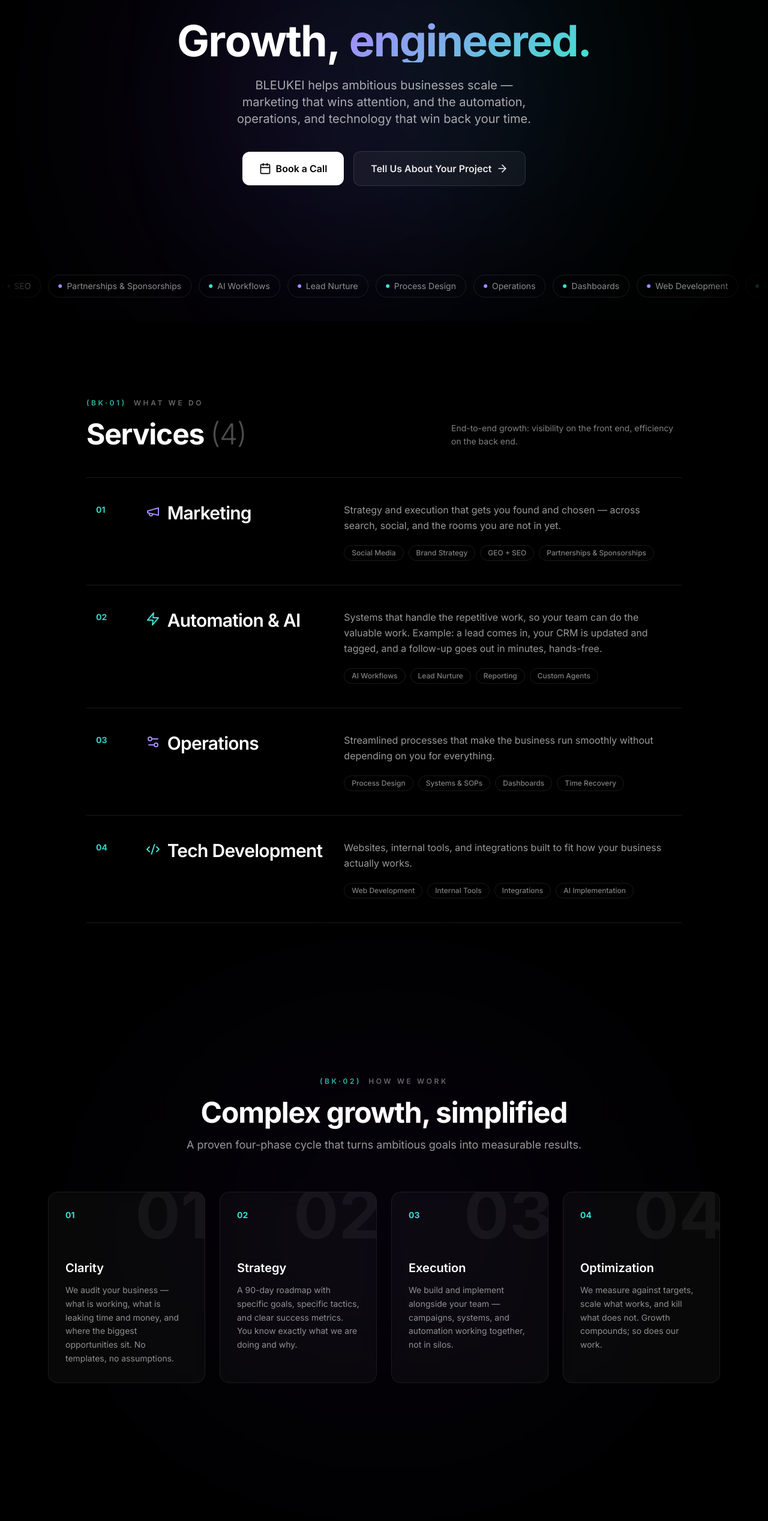
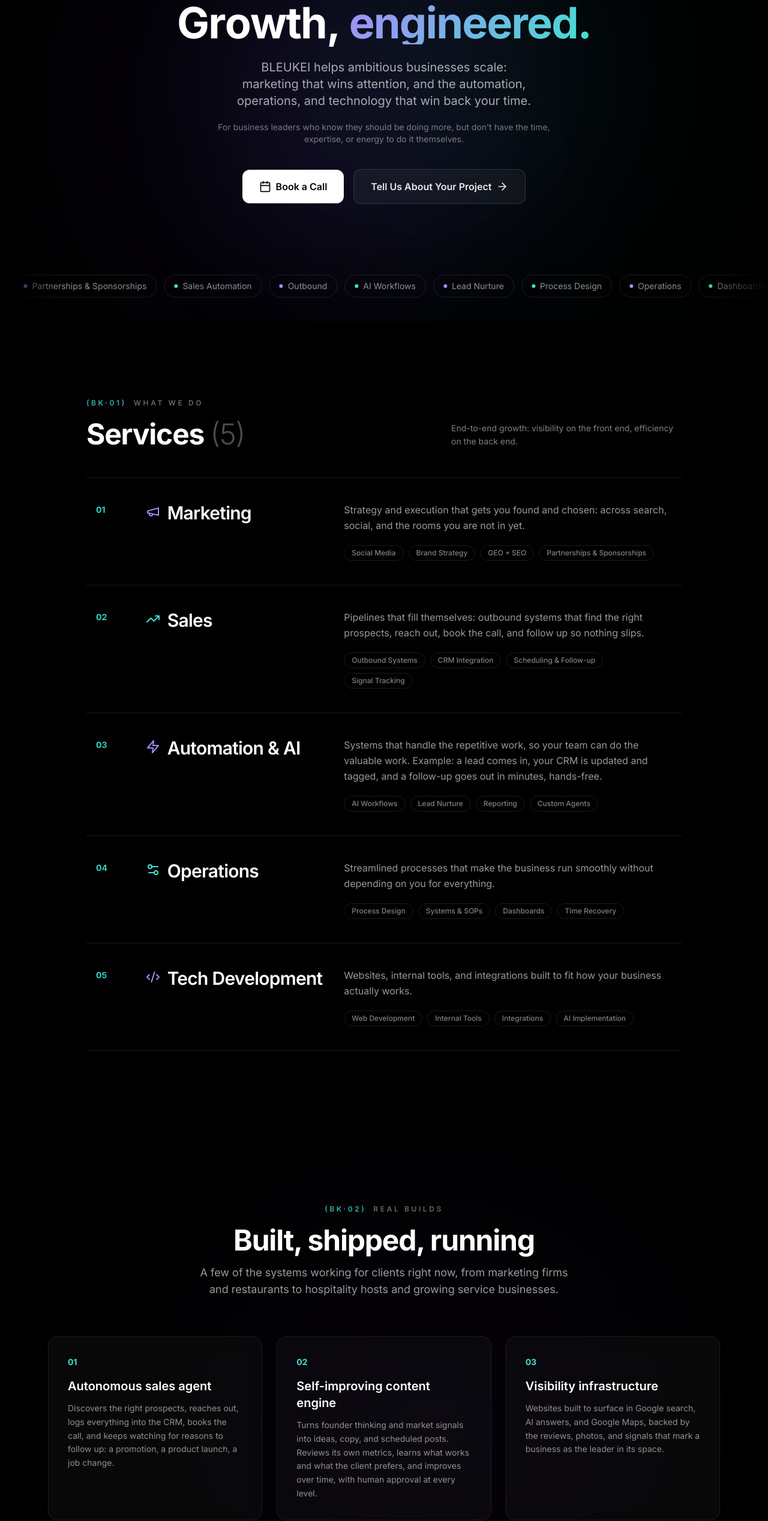
Before and after one commit to Manvichadha/noa-website, a Next.js app: page / in a window 1280 px wide. Shown: the part 264-2800 px from the top of the page at 60% size. Built offline with nearby package versions, Linux system fonts and the light colour scheme.

Commit message:
Integrate Noa's answers: Sales pillar, real-builds proof section, hero ICP line, discretion note, pricing FAQ clarity, em-dash sweep

```diff
--- a/app/layout.tsx
+++ b/app/layout.tsx
@@ -11,21 +11,21 @@
 export const metadata: Metadata = {
   title: 'BLEUKEI — Growth Consultancy',
   description:
-    'BLEUKEI helps ambitious businesses grow: marketing, GEO + SEO, partnerships and sponsorships, AI-powered automation, streamlined operations, and custom tech development.',
+    'BLEUKEI helps ambitious businesses grow: marketing, GEO + SEO, partnerships and sponsorships, sales systems, AI-powered automation, streamlined operations, and custom tech development.',
   metadataBase: new URL('https://bleukei.com'),
   openGraph: {
     type: 'website',
     url: 'https://bleukei.com',
     title: 'BLEUKEI — Growth Consultancy',
     description:
-      'Marketing, automation, operations, and tech development for businesses ready to scale.',
+      'Marketing, sales, automation, operations, and tech development for businesses ready to scale.',
     siteName: 'BLEUKEI',
   },
   twitter: {
     card: 'summary_large_image',
     title: 'BLEUKEI — Growth Consultancy',
     description:
-      'Marketing, automation, operations, and tech development for businesses ready to scale.',
+      'Marketing, sales, automation, operations, and tech development for businesses ready to scale.',
   },
   robots: {
     index: true,
--- a/app/page.tsx
+++ b/app/page.tsx
@@ -4,6 +4,8 @@
 import { motion, AnimatePresence } from 'framer-motion';
 import {
   Megaphone,
+  TrendingUp,
+  ShieldCheck,
   Zap,
   Settings2,
   Code2,
@@ -122,10 +124,20 @@
           initial={{ opacity: 0, y: 24 }}
           animate={{ opacity: 1, y: 0 }}
           transition={{ duration: 0.7, delay: 0.8 }}
-          className="text-xl text-white/65 max-w-2xl mx-auto mb-10 text-balance"
+          className="text-xl text-white/65 max-w-2xl mx-auto mb-5 text-balance"
         >
-          BLEUKEI helps ambitious businesses scale — marketing that wins attention,
+          BLEUKEI helps ambitious businesses scale: marketing that wins attention,
           and the automation, operations, and technology that win back your time.
+        </motion.p>
+
+        <motion.p
+          initial={{ opacity: 0 }}
+          animate={{ opacity: 1 }}
+          transition={{ duration: 0.7, delay: 0.9 }}
+          className="text-sm text-white/45 max-w-xl mx-auto mb-10"
+        >
+          For business leaders who know they should be doing more, but don&apos;t have the
+          time, expertise, or energy to do it themselves.
         </motion.p>
 
         <motion.div
@@ -172,6 +184,8 @@
     'Brand Strategy',
     'GEO + SEO',
     'Partnerships & Sponsorships',
+    'Sales Automation',
+    'Outbound',
     'AI Workflows',
     'Lead Nurture',
     'Process Design',
@@ -199,7 +213,7 @@
   );
 }
 
-// Services — numbered editorial list
+// Services: numbered editorial list
 function ServicesSection() {
   const services = [
     {
@@ -208,31 +222,40 @@
       accent: 'text-royal-400',
       title: 'Marketing',
       description:
-        'Strategy and execution that gets you found and chosen — across search, social, and the rooms you are not in yet.',
+        'Strategy and execution that gets you found and chosen: across search, social, and the rooms you are not in yet.',
       tags: ['Social Media', 'Brand Strategy', 'GEO + SEO', 'Partnerships & Sponsorships'],
     },
     {
       number: '02',
+      icon: TrendingUp,
+      accent: 'text-teal-400',
+      title: 'Sales',
+      description:
+        'Pipelines that fill themselves: outbound systems that find the right prospects, reach out, book the call, and follow up so nothing slips.',
+      tags: ['Outbound Systems', 'CRM Integration', 'Scheduling & Follow-up', 'Signal Tracking'],
+    },
+    {
+      number: '03',
       icon: Zap,
-      accent: 'text-teal-400',
+      accent: 'text-royal-400',
       title: 'Automation & AI',
       description:
         'Systems that handle the repetitive work, so your team can do the valuable work. Example: a lead comes in, your CRM is updated and tagged, and a follow-up goes out in minutes, hands-free.',
       tags: ['AI Workflows', 'Lead Nurture', 'Reporting', 'Custom Agents'],
     },
     {
-      number: '03',
+      number: '04',
       icon: Settings2,
-      accent: 'text-royal-400',
+      accent: 'text-teal-400',
       title: 'Operations',
       description:
         'Streamlined processes that make the business run smoothly without depending on you for everything.',
       tags: ['Process Design', 'Systems & SOPs', 'Dashboards', 'Time Recovery'],
     },
     {
-      number: '04',
+      number: '05',
       icon: Code2,
-      accent: 'text-teal-400',
+      accent: 'text-royal-400',
       title: 'Tech Development',
       description:
         'Websites, internal tools, and integrations built to fit how your business actually works.',
@@ -256,7 +279,7 @@
           </p>
           <div className="flex items-end justify-between flex-wrap gap-4">
             <h2 className="text-4xl sm:text-5xl font-bold tracking-tight">
-              Services <span className="text-white/30 font-light">(4)</span>
+              Services <span className="text-white/30 font-light">(5)</span>
             </h2>
             <p className="text-white/50 max-w-sm text-sm leading-relaxed">
               End-to-end growth: visibility on the front end, efficiency on the back end.
@@ -304,14 +327,82 @@
   );
 }
 
-// Process — giant numeral anchors
+
+// Real builds (no client names: discretion is part of the service)
+function BuiltSection() {
+  const builds = [
+    {
+      title: 'Autonomous sales agent',
+      description:
+        'Discovers the right prospects, reaches out, logs everything into the CRM, books the call, and keeps watching for reasons to follow up: a promotion, a product launch, a job change.',
+    },
+    {
+      title: 'Self-improving content engine',
+      description:
+        'Turns founder thinking and market signals into ideas, copy, and scheduled posts. Reviews its own metrics, learns what works and what the client prefers, and improves over time, with human approval at every level.',
+    },
+    {
+      title: 'Visibility infrastructure',
+      description:
+        'Websites built to surface in Google search, AI answers, and Google Maps, backed by the reviews, photos, and signals that mark a business as the leader in its space.',
+    },
+  ];
+
+  return (
+    <section id="built" className="py-24 sm:py-32 relative">
+      <div className="absolute inset-0 pointer-events-none">
+        <div className="absolute top-1/3 right-1/4 w-[480px] h-[420px] bg-royal-700/10 rounded-full blur-[180px]" />
+      </div>
+      <div className="container mx-auto max-w-6xl px-4 relative">
+        <SectionHeading
+          index="02"
+          eyebrow="Real Builds"
+          title="Built, shipped, running"
+          subtitle="A few of the systems working for clients right now, from marketing firms and restaurants to hospitality hosts and growing service businesses."
+        />
+        <div className="grid grid-cols-1 md:grid-cols-3 gap-6">
+          {builds.map((build, i) => (
+            <motion.div
+              key={build.title}
+              initial={{ opacity: 0, y: 24 }}
+              whileInView={{ opacity: 1, y: 0 }}
+              viewport={{ once: true, margin: '-60px' }}
+              transition={{ duration: 0.5, delay: i * 0.08 }}
+            >
+              <div className="glass rounded-2xl p-8 h-full">
+                <p className="text-sm font-bold gradient-text-teal mb-4">{`0${i + 1}`}</p>
+                <h3 className="text-xl font-semibold mb-3">{build.title}</h3>
+                <p className="text-white/55 leading-relaxed text-sm">{build.description}</p>
+              </div>
+            </motion.div>
+          ))}
+        </div>
+        <motion.div
+          initial={{ opacity: 0 }}
+          whileInView={{ opacity: 1 }}
+          viewport={{ once: true, margin: '-40px' }}
+          transition={{ duration: 0.6, delay: 0.2 }}
+          className="mt-10 flex items-start justify-center gap-3 text-center"
+        >
+          <ShieldCheck className="w-5 h-5 text-teal-400 shrink-0 mt-0.5" />
+          <p className="text-white/50 text-sm max-w-xl">
+            No client names here, by design. We work quietly behind brands: your customers
+            see you, not us. Discretion is part of the service.
+          </p>
+        </motion.div>
+      </div>
+    </section>
+  );
+}
+
+// Process: giant numeral anchors
 function ProcessSection() {
   const steps = [
     {
       number: '01',
       name: 'Clarity',
       description:
-        'We audit your business — what is working, what is leaking time and money, and where the biggest opportunities sit. No templates, no assumptions.',
+        'We audit your business: what is working, what is leaking time and money, and where the biggest opportunities sit. No templates, no assumptions.',
     },
     {
       number: '02',
@@ -323,7 +414,7 @@
       number: '03',
       name: 'Execution',
       description:
-        'We build and implement alongside your team — campaigns, systems, and automation working together, not in silos.',
+        'We build and implement alongside your team: campaigns, systems, and automation working together, not in silos.',
     },
     {
       number: '04',
@@ -340,7 +431,7 @@
       </div>
       <div className="container mx-auto max-w-6xl px-4 relative">
         <SectionHeading
-          index="02"
+          index="03"
           eyebrow="How We Work"
           title="Complex growth, simplified"
           subtitle="A proven four-phase cycle that turns ambitious goals into measurable results."
@@ -379,7 +470,7 @@
     {
       title: 'Builders, not just advisors',
       description:
-        'We do not hand you a strategy deck and disappear. We build and run the systems — automation, tools, and infrastructure that keep working after the engagement.',
+        'We do not hand you a strategy deck and disappear. We build and run the systems: automation, tools, and infrastructure that keep working after the engagement.',
     },
     {
       title: 'Founder-led, every engagement',
@@ -389,7 +480,7 @@
     {
       title: 'AI-native by default',
       description:
-        'Every system we build leverages AI where it actually helps — not as a buzzword, but as leverage that lets a small team operate like a big one.',
+        'Every system we build leverages AI where it actually helps: not as a buzzword, but as leverage that lets a small team operate like a big one.',
     },
     {
       title: 'Results-first, always measurable',
@@ -404,7 +495,7 @@
     <section id="why" className="py-24 sm:py-32 relative">
       <div className="container mx-auto max-w-6xl px-4">
         <SectionHeading
-          index="03"
+          index="04"
           eyebrow="Why BLEUKEI"
           title={
             <>
@@ -478,7 +569,7 @@
             </div>
             <div>
               <p className="flex items-center gap-3 text-xs font-semibold tracking-[0.3em] uppercase text-white/40 mb-4">
-                <span className="text-teal-400/80">(BK·04)</span>
+                <span className="text-teal-400/80">(BK·05)</span>
                 <span>The Founder</span>
               </p>
               <h2 className="text-3xl sm:text-4xl font-bold tracking-tight mb-5">
@@ -486,7 +577,7 @@
               </h2>
               <p className="text-white/60 leading-relaxed mb-4">
                 Noa spent years in sports sponsorship brokerage watching how serious brands
-                operate — the strategy, the systems, and the playbooks that make everything
+                operate: the strategy, the systems, and the playbooks that make everything
                 compound. BLEUKEI exists to bring that same infrastructure, plus the AI
                 leverage big companies take for granted, to businesses that never had access
                 to it.
@@ -564,11 +655,11 @@
   const faqs = [
     {
       q: 'How long does it take to see results?',
-      a: 'Most clients see early indicators within 30 days — improved visibility, more leads, operational time savings. Meaningful revenue impact typically shows at 60 to 90 days as the systems compound. We set specific milestones upfront so you always know what to expect by when.',
+      a: 'Most clients see early indicators within 30 days: improved visibility, more leads, operational time savings. Meaningful revenue impact typically shows at 60 to 90 days as the systems compound. We set specific milestones upfront so you always know what to expect by when.',
     },
     {
       q: 'How is BLEUKEI different from a marketing agency?',
-      a: 'Marketing agencies run campaigns. We build the underlying infrastructure that makes everything compound — operations, automation, visibility, and systems. The result is not just more leads; it is a business that runs better with less of your time.',
+      a: 'Marketing agencies run campaigns. We build the underlying infrastructure that makes everything compound: operations, automation, visibility, and systems. The result is not just more leads; it is a business that runs better with less of your time.',
     },
     {
       q: 'What does the process actually look like?',
@@ -576,7 +667,7 @@
     },
     {
       q: 'How much does it cost?',
-      a: 'We quote based on scope after a free consultation, because every business is different. What we can tell you: pricing is project-based rather than hourly, transparent, and tied to defined deliverables. Book a free call and we will be direct about what makes sense.',
+      a: 'Every engagement is scoped to your needs, timeline, budget, and how hands-on you want us to be. Pricing is project-based rather than hourly, transparent, and tied to defined deliverables. You will leave your free call with a clear ballpark, not a sales pitch.',
     },
     {
       q: 'How do we get started?',
@@ -588,7 +679,7 @@
     <section id="faq" className="py-24 sm:py-32 relative">
       <div className="container mx-auto max-w-3xl px-4">
         <SectionHeading
-          index="05"
+          index="06"
           eyebrow="Questions"
           title="Answers, upfront"
         />
@@ -835,6 +926,7 @@
     <main>
       <HeroSection />
       <ServicesSection />
+      <BuiltSection />
       <ProcessSection />
       <WhySection />
       <FounderSection />
```
